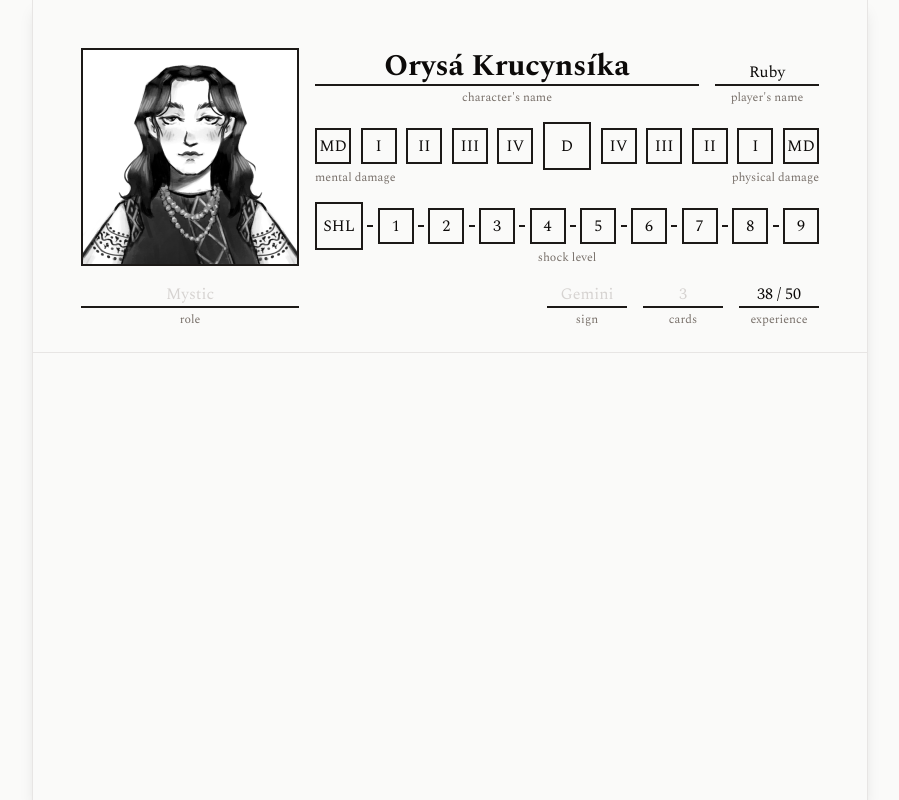
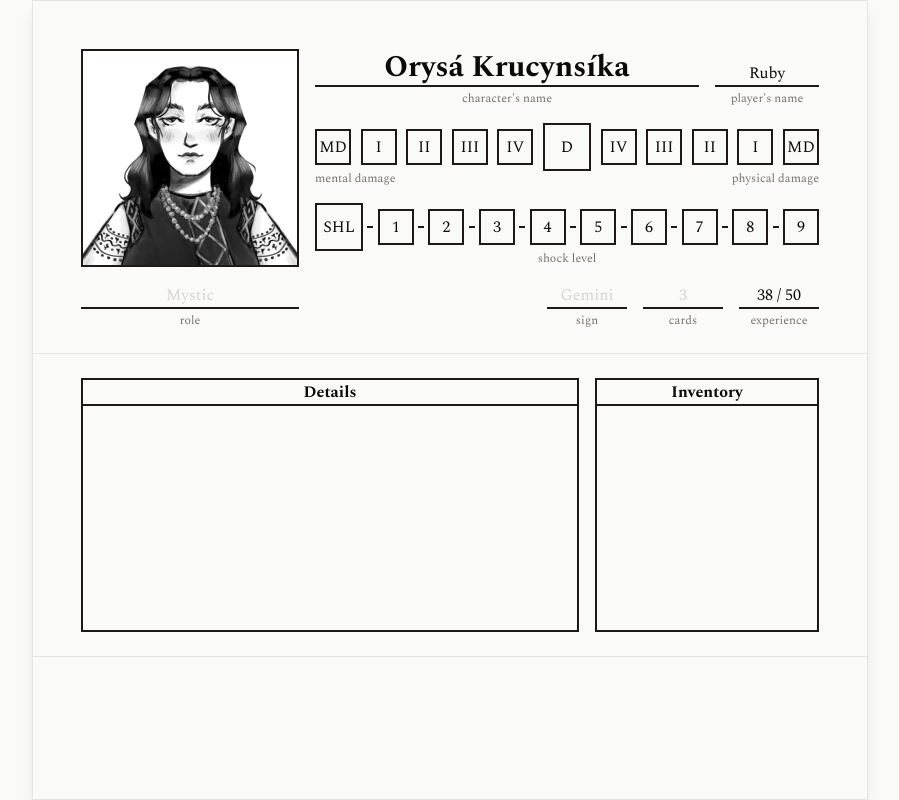
Before and after one commit to vistoriel/destiny-draft, a Next.js app: page /g/1/c/1 in a window 1280 px wide. Shown: the whole page, without its empty margins (190-1089 px from the left). Built offline with nearby package versions, Linux system fonts and the light colour scheme.

Commit message:
feat: add CharacterDetails

```diff
--- a/app/g/[game]/c/[character]/page.tsx
+++ b/app/g/[game]/c/[character]/page.tsx
@@ -1,4 +1,4 @@
-import { CharacterHeader } from "@/components/character";
+import { CharacterDetails, CharacterHeader } from "@/components/character";
 import { Metadata } from "next";
 
 export const metadata: Metadata = {
@@ -9,8 +9,9 @@ export const metadata: Metadata = {
 export default function CharacterPage() {
   return (
     <div className="w-full flex justify-center">
-      <main className="shadow-lg border-x border-stone-200 min-h-screen flex flex-col gap-8">
-        <CharacterHeader className="p-12 pb-6 border-b border-stone-200"/>
+      <main className="py-12 shadow-lg border border-stone-200 min-h-screen flex flex-col">
+        <CharacterHeader className="px-12 pb-6 border-b border-stone-200"/>
+        <CharacterDetails className="px-12 py-6 border-b border-stone-200"/>
       </main>
     </div>
   );
--- /dev/null
+++ b/components/character/CharacterDetails.tsx
@@ -0,0 +1,36 @@
+'use client';
+import { cn } from "@/lib/utils";
+import { EditorContent, useEditor } from "@tiptap/react";
+import { StarterKit } from "@tiptap/starter-kit";
+
+export function CharacterDetails({ className }: { className?: string }) {
+  const editor = useEditor({
+    extensions: [StarterKit],
+    content: '<p></p>',
+    immediatelyRender: false,
+    editorProps: {
+      attributes: {
+        class: 'block w-full px-2 py-1.5 text-sm focus:outline-none min-h-56',
+      },
+    },
+  });
+
+  return (
+    <section className={cn('flex gap-4', className)}>
+      <div className="w-full h-fit border-2 border-stone-900">
+        <input
+          type="text"
+          className="w-full text-center font-bold border-b-2 border-stone-900"
+          placeholder="Section name"
+          defaultValue={'Details'}
+        />
+        <EditorContent editor={editor} />
+      </div>
+      <div className="w-56 min-h-56 shrink-0 border-2 border-stone-900">
+        <h2 className="w-full text-center font-bold border-b-2 border-stone-900">
+          Inventory
+        </h2>
+      </div>
+    </section>
+  )
+}
--- a/components/character/index.ts
+++ b/components/character/index.ts
@@ -1,3 +1,4 @@
 export * from './DamageTrack';
 export * from './ShockTrack';
 export * from './CharacterHeader';
+export * from './CharacterDetails';
--- a/package.json
+++ b/package.json
@@ -14,10 +14,13 @@
   "dependencies": {
     "@supabase/ssr": "^0.8.0",
     "@supabase/supabase-js": "^2.91.1",
+    "@tiptap/react": "^3.17.1",
+    "@tiptap/starter-kit": "^3.17.1",
     "clsx": "^2.1.1",
     "next": "16.1.4",
     "react": "19.2.3",
     "react-dom": "19.2.3",
+    "react-textarea-autosize": "^8.5.9",
     "tailwind-merge": "^3.4.0"
   },
   "devDependencies": {
```
Also changed, not shown: 1 other file (tests, documents, lock files or other folders).
